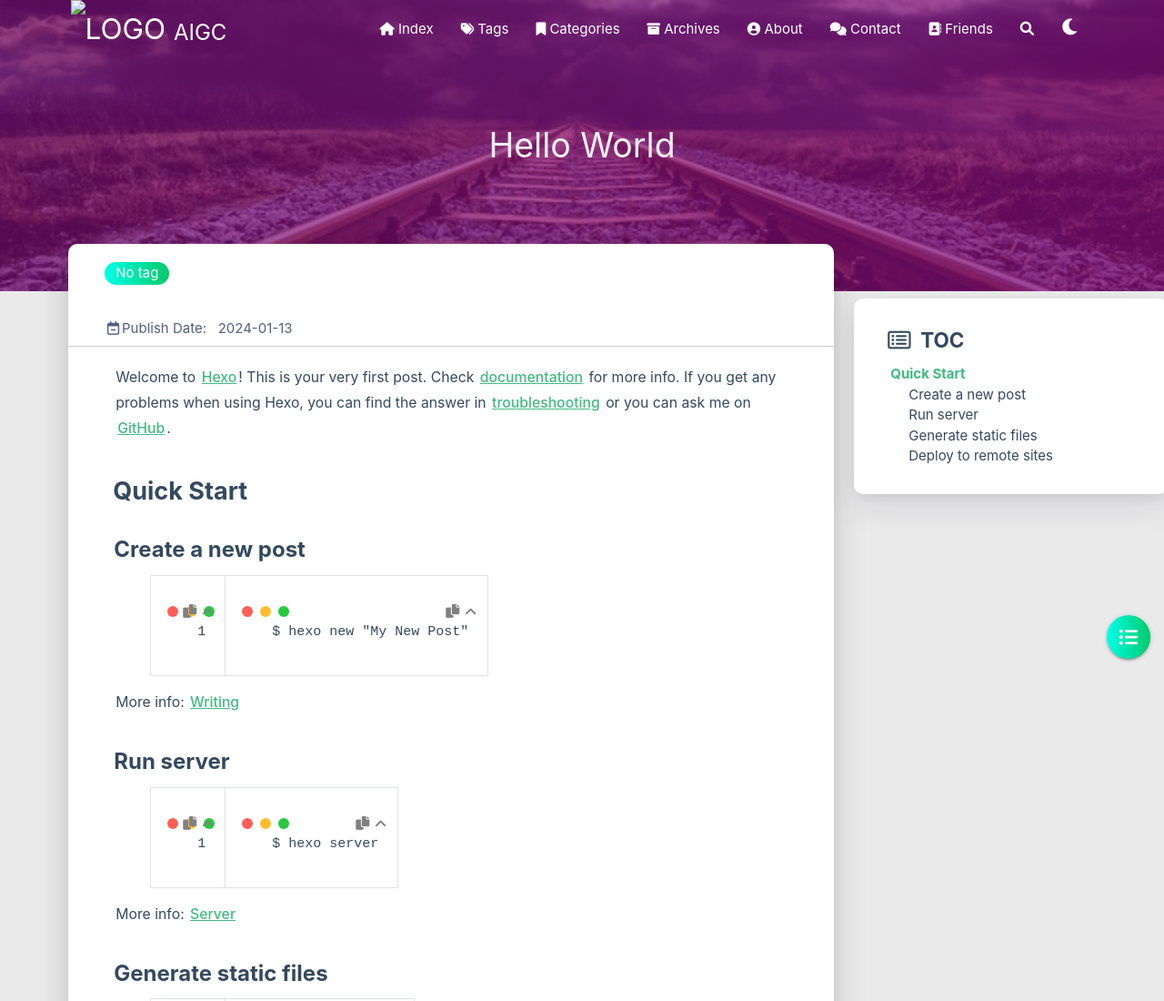
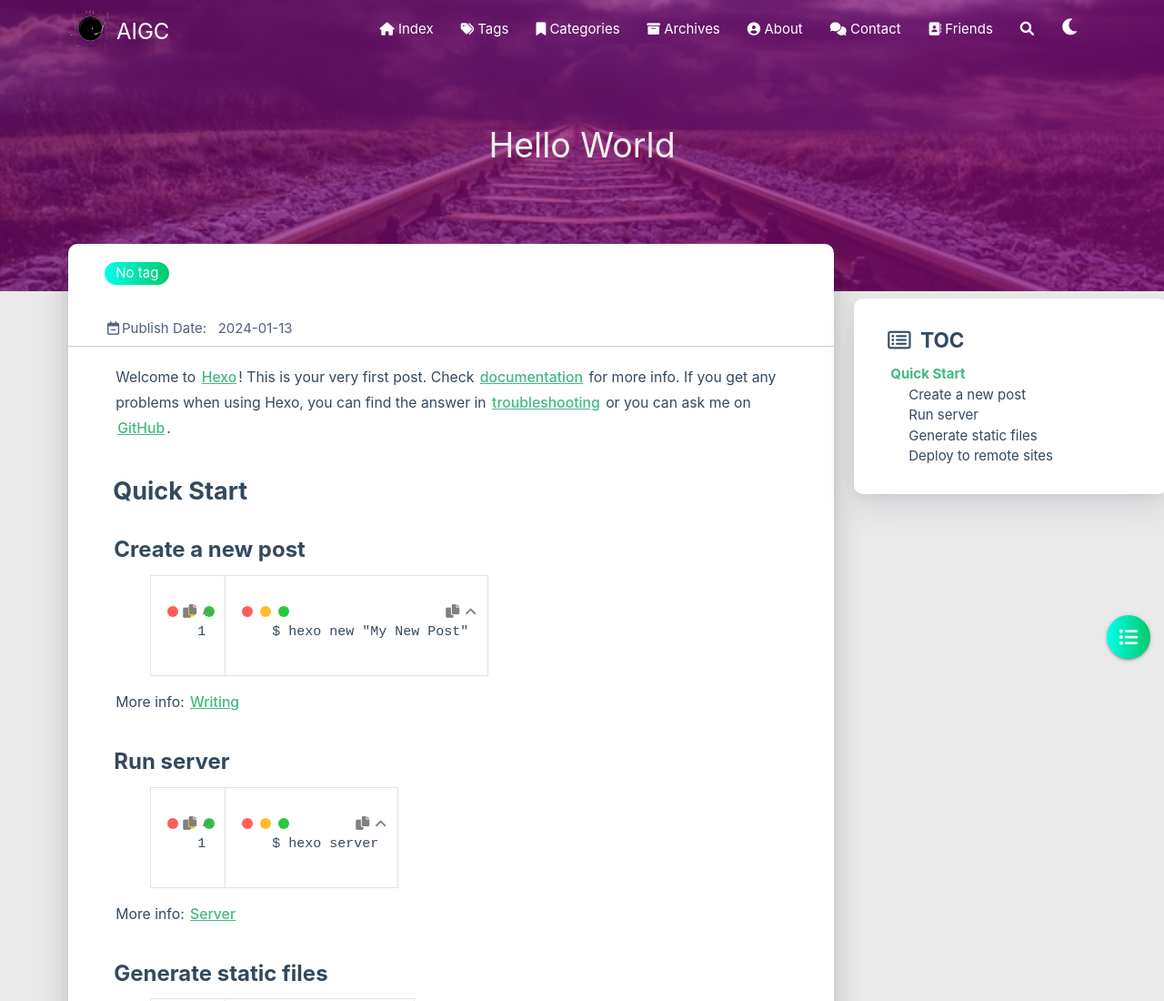
Before and after one commit to 4kk0YYY/4kk0YYY.github.io, a plain HTML site: page 2024/01/13/hello-world/index.html in a window 1280 px wide. Shown: the top 1100 px of the page at 91% size. Drawn offline with Linux system fonts and the light colour scheme; some packages are replaced by stand-ins of ours; no server answers; a script that the page names is missing.

Commit message:
Site updated: 2024-01-14 02:43:35

```diff
--- a/2024/01/13/hello-world/index.html
+++ b/2024/01/13/hello-world/index.html
@@ -18,7 +18,7 @@
 
 
     <title>Hello World | AIGC</title>
-    <link rel="icon" type="image/png" href="/CD">
+    <link rel="icon" type="image/png" href="/CD.png">
 
 
 
@@ -60,7 +60,7 @@
             <div class="brand-logo">
                 <a href="/" class="waves-effect waves-light">
 
-                    <img src="/medias/CD" class="logo-img" alt="LOGO">
+                    <img src="/medias/CD.png" class="logo-img" alt="LOGO">
 
                     <span class="logo-span">AIGC</span>
                 </a>
@@ -164,7 +164,7 @@
 
     <div class="mobile-head bg-color">
 
-        <img src="/medias/CD" class="logo-img circle responsive-img">
+        <img src="/medias/CD.png" class="logo-img circle responsive-img">
 
         <div class="logo-name">AIGC</div>
         <div class="logo-desc">
```
Also changed, not shown: 404/index.html (+3 -3 lines), about/index.html (+3 -3 lines), archives/2024/01/index.html (+3 -3 lines), archives/2024/index.html (+3 -3 lines), archives/index.html (+3 -3 lines), categories/index.html (+3 -3 lines), contact/index.html (+3 -3 lines), index.html (+3 -3 lines), tags/index.html (+3 -3 lines).
